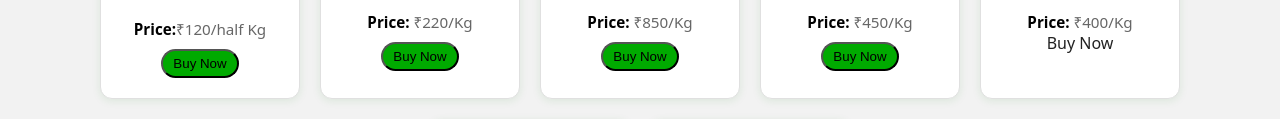
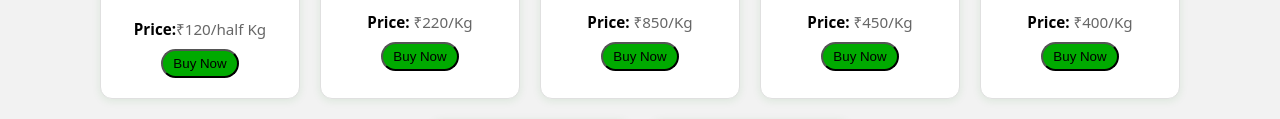
Before and after one commit to O-Hitler/Grocery-Shop, a plain HTML site: page shop.html in a window 1280 px wide. Shown: the part 2045-2164 px from the top of the page. Drawn offline with Linux system fonts and the light colour scheme.

Commit message:
Update shop.html

```diff
--- a/shop.html
+++ b/shop.html
@@ -215,7 +215,7 @@
   <h3>Pork</h3>
   <p>Fresh local pork with perfect fat balance, great for fry or stew.</p><br>
   <p><b>Price:</b> ₹400/Kg</p>
-  <button.class="buy-product">Buy Now</button>
+  <button class="buy-product">Buy Now</button>
 </div>
 
 <div class="product-card">
@@ -345,4 +345,5 @@
 
 
 </body>
+
 </html>
```
